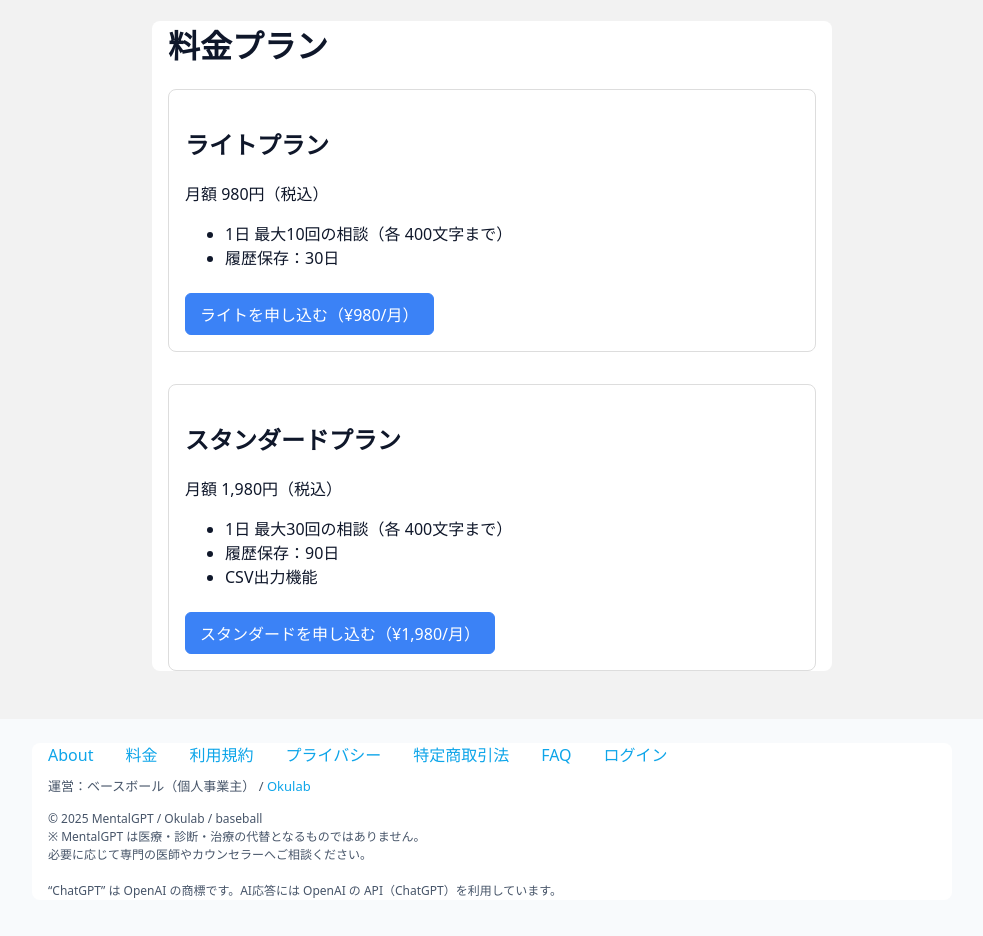
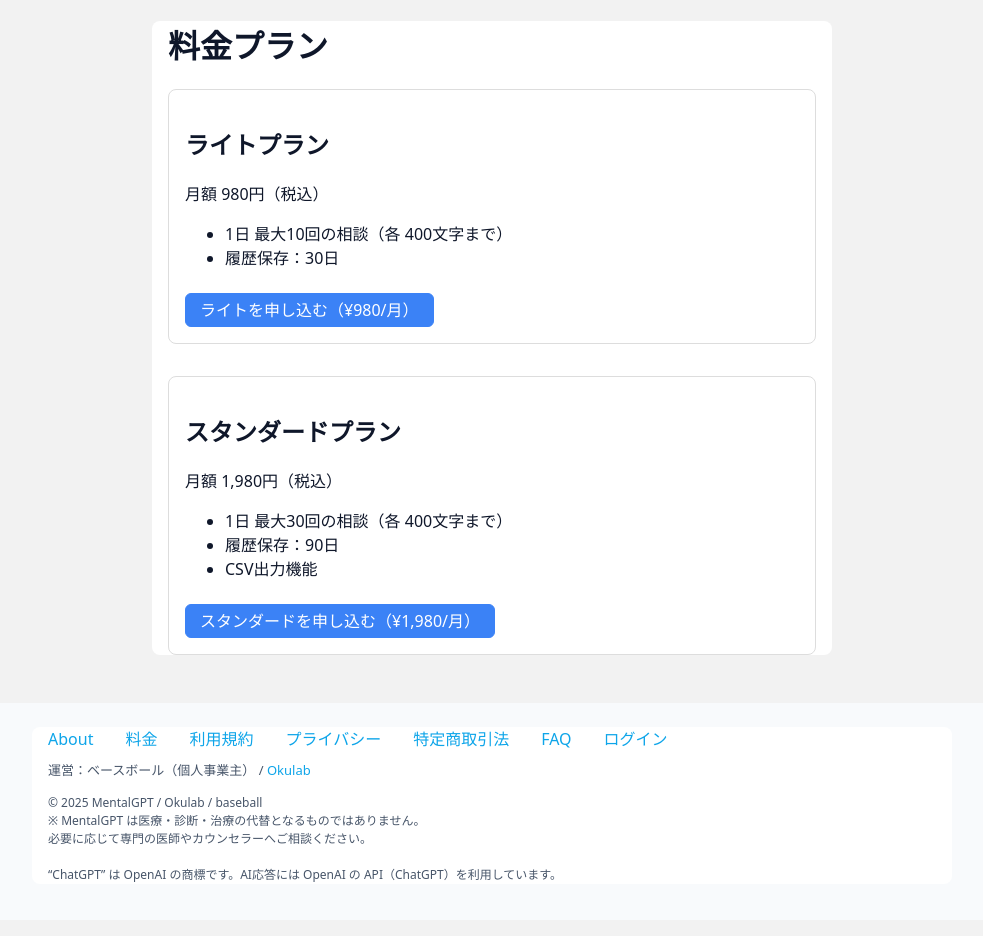
Before and after one commit to yasuhirookura/mentalgpt-react-starter, a React (Create React App) app: page /pricing in a window 1280 px wide. Shown: the whole page, without its empty margins (148-1131 px from the left). Built offline with nearby package versions, Linux system fonts and the light colour scheme.

Commit message:
feat: update src/styles/site.css

```diff
--- a/src/styles/site.css
+++ b/src/styles/site.css
@@ -55,10 +55,15 @@ a:hover { text-decoration: underline; }
   flex-wrap: wrap;
 }
 .btn {
-  display: inline-block;
+  display: inline-flex;             /* inline-block → inline-flex */
+  align-items: center;              /* 縦方向の中央寄せ */
+  justify-content: center;          /* 横方向の中央寄せ */
   padding: 10px 18px;
   border-radius: 8px;
   border: 1px solid var(--brand);
+  line-height: 1;                   /* 行高の影響を排除 */
+  vertical-align: middle;           /* インライン配置のズレ防止 */
+  box-sizing: border-box;           /* 安定化 */
 }
 .btn.primary { background: var(--brand); color: #fff; }
 .btn.outline { color: var(--brand); background: #fff; }
```
